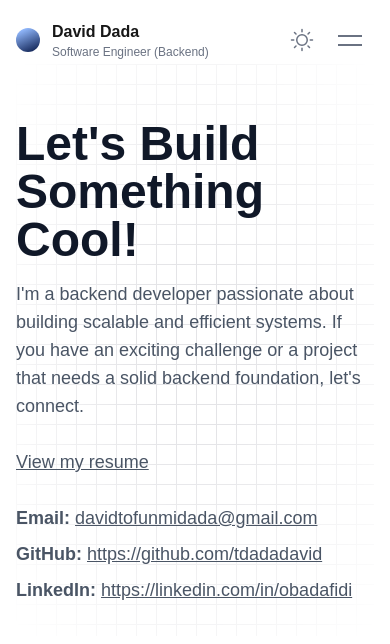
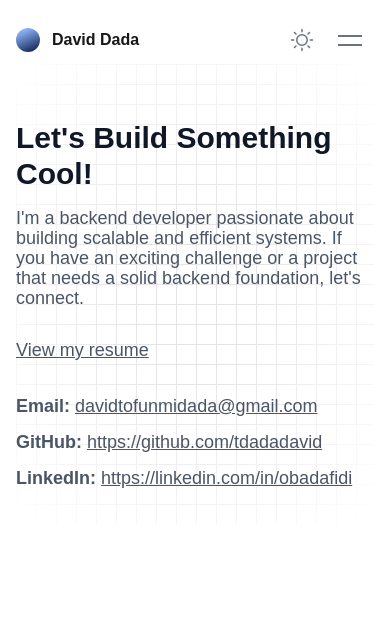
Before and after one commit to tdadadavid/portfolio, a Next.js app: page /contact in a window 390 px wide. Shown: the top 644 px of the page. Built offline with nearby package versions, Linux system fonts and the light colour scheme; a web font is replaced by a local one.

Commit message:
chore(ui): Improve overall site design

```diff
--- a/app/contact/page.tsx
+++ b/app/contact/page.tsx
@@ -11,10 +11,10 @@ const ContactPage = () => {
             <NavBar currentPage="contact"/>
             <GridBackground>
                 <div className=" max-w-2xl">
-                    <h2 className="mt-6 font-extrabold text-5xl dark:text-gray-100 text-gray-900">
+                    <h2 className="mt-6 font-extrabold text-3xl sm:text-5xl dark:text-gray-100 text-gray-900">
                         Let&apos;s Build Something Cool!
                     </h2>
-                    <p className="my-4 text-lg dark:text-gray-300 text-gray-600 leading-7">
+                    <p className="my-4 text-lg dark:text-gray-300 text-gray-600 leading-5">
                         I&apos;m a backend developer passionate about building scalable and efficient systems.
                         If you have an exciting challenge or a project that needs a solid backend foundation, let&apos;s
                         connect.
--- a/app/page.tsx
+++ b/app/page.tsx
@@ -31,7 +31,7 @@ const Home = () => {
                             Engineer</h2>
                     </div>
                 </div>
-                <h4 className={"mt-8 dark:text-gray-300 text-gray-500 leading-8"}>I am a backend engineer based in
+                <h4 className={"mt-8 dark:text-gray-300 text-gray-500 leading-5"}>I am a backend engineer based in
                     Lagos, Nigeria, with
                     over 5 years of experience building scalable, high-performance systems. I&apos;m passionate about
                     technology, arts, and entrepreneurship. I also have a keen interest in writing and web development.
--- a/app/works/page.tsx
+++ b/app/works/page.tsx
@@ -27,10 +27,10 @@ const WorksPage = () => {
         <Container>
             <NavBar currentPage={"works"}/>
             <GridBackground>
-                <h2 className="mt-4 font-bold text-4xl text-gray-800 dark:text-gray-200">
+                <h2 className="mt-4 font-bold text-3xl sm:text-5xl text-gray-800 dark:text-gray-200">
                     My Works
                 </h2>
-                <h3 className="my-4 text-gray-500 dark:text-gray-300 leading-7">
+                <h3 className="my-4 text-gray-500 dark:text-gray-300 leading-5">
                     A curated collection of my works, highlighting my past achievements
                     and present projects.
                 </h3>
--- a/components/ui/NavBar.tsx
+++ b/components/ui/NavBar.tsx
@@ -18,7 +18,7 @@ const HomeRow = () => {
             <Image width={24} height={24} src={icon} alt="David Dada" className={"sm:w-8 h-8"}/>
             <div className="flex flex-col">
                 <h4 className={"font-bold"}>David Dada</h4>
-                <h6 className="dark:text-gray-300 text-gray-500 text-xs">Software Engineer (Backend)</h6>
+                <h6 className="dark:text-gray-300 text-gray-500 hidden sm:visible text-xs">Software Engineer (Backend)</h6>
             </div>
         </div>
     )
```
